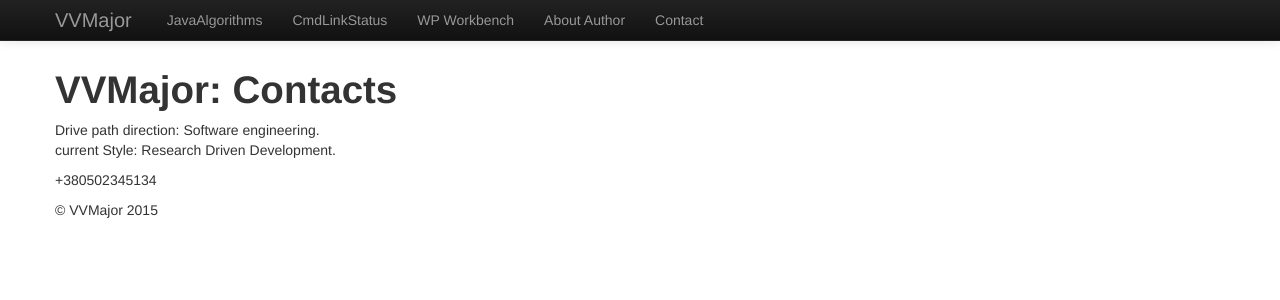
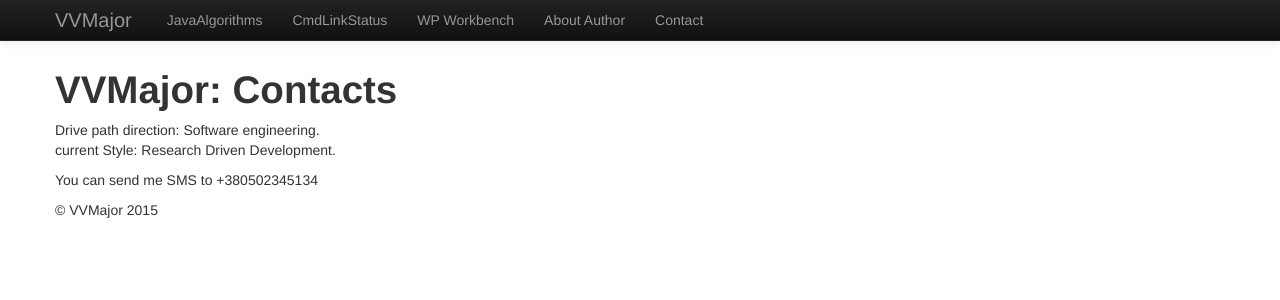
Before and after one commit to VVMajor/VVMajor.github.io, a Jekyll site: the page built from contact.md, in a window 1280 px wide. Shown: the top 300 px of the page. Built offline with Jekyll 4.4.1, drawn with Linux system fonts in a browser that asks for light colours.

Commit message:
contacts updated

```diff
--- a/contact.md
+++ b/contact.md
@@ -4,5 +4,4 @@ title: Contacts
 
 ---
 
-
-+380502345134
+You can send me SMS to +380502345134
```
